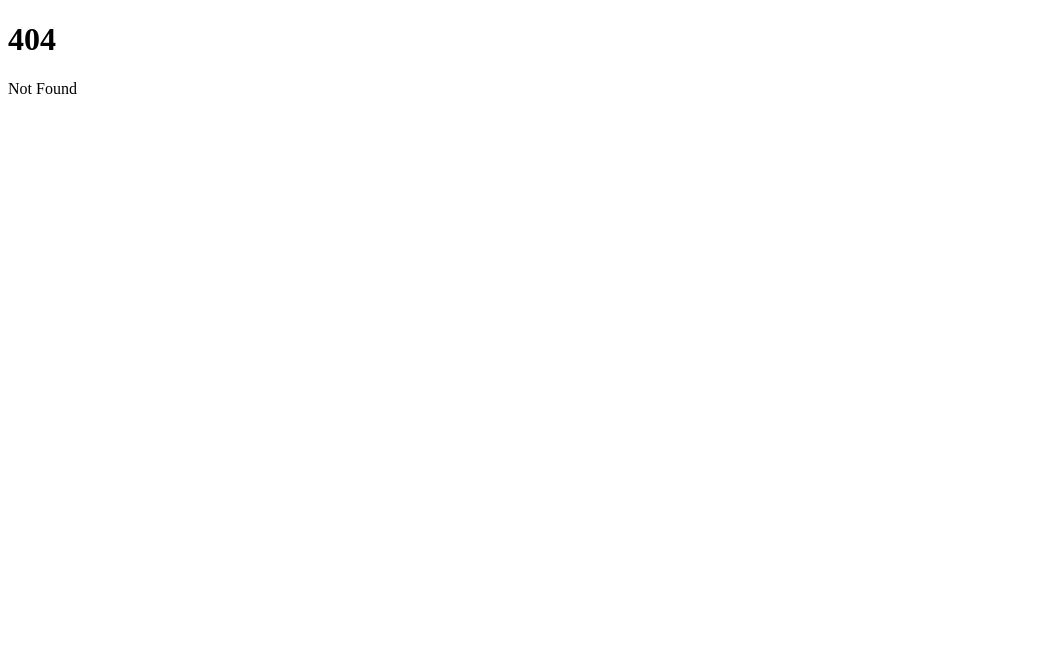
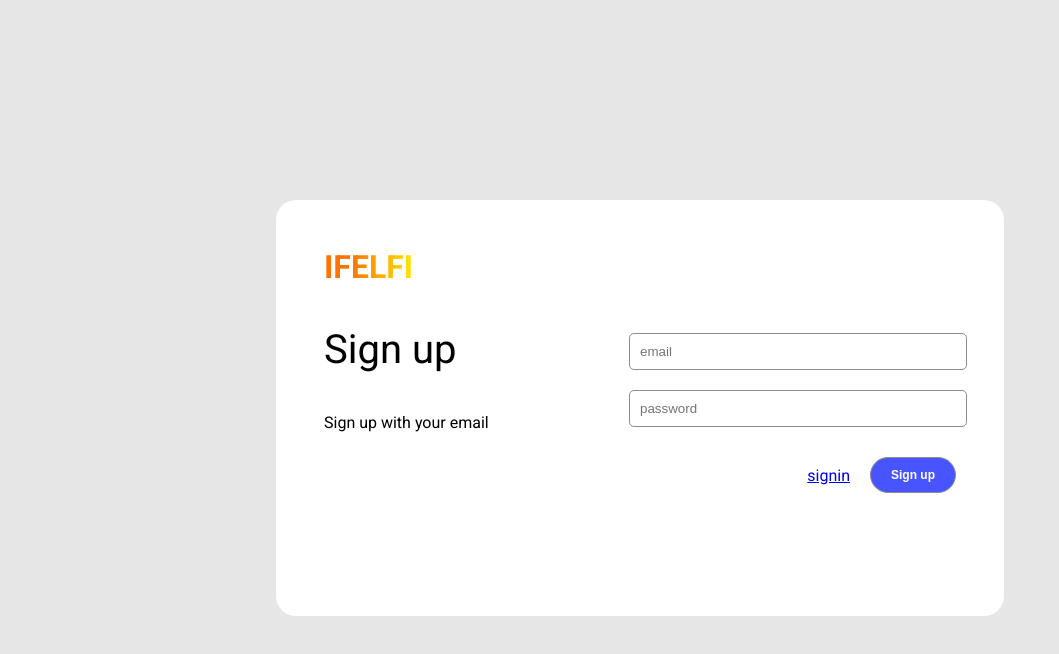
Before and after one commit to IFELFI/ifauth-front, a SvelteKit app: page /signup in a window 1280 px wide. Before the commit this address had no page. Shown: the top 654 px of the page, without its empty margins (0-1059 px from the left). Built offline with nearby package versions, Linux system fonts and the light colour scheme.

Commit message:
Authorization logic working

```diff
--- a/package.json
+++ b/package.json
@@ -13,7 +13,7 @@
 		"format": "prettier --write ."
 	},
 	"devDependencies": {
-		"@sveltejs/adapter-auto": "^3.0.0",
+		"@sveltejs/adapter-auto": "^3.2.0",
 		"@sveltejs/kit": "^2.0.0",
 		"@sveltejs/vite-plugin-svelte": "^3.0.0",
 		"@types/eslint": "^8.56.0",
--- /dev/null
+++ b/src/app.css
@@ -0,0 +1,45 @@
+:root {
+  --button-color: #4855ff;
+  --border-color: #8d8d8d;
+
+  --border: 1px solid var(--border-color);
+}
+
+body {
+  background-color: #e6e6e6;
+  font-family: 'Roboto', sans-serif;
+}
+
+form {
+  display: flex;
+  flex-direction: column;
+  align-items: center;
+}
+
+form > input {
+  margin: 10px 0;
+  padding: 10px;
+  width: 100%;
+  border: var(--border);
+  border-radius: 5px;
+}
+
+.button-container {
+  display: flex;
+  margin-top: 20px;
+  flex-direction: row;
+  align-items: center;
+  justify-content: right;
+  width: 100%;
+}
+
+.button-container > button {
+  margin-left: 20px;
+  padding: 10px 20px;
+  border: var(--border);
+  border-radius: 20px;
+  background-color: var(--button-color);
+  color: white;
+  font-size: 12px;
+  font-weight: bold;
+}
--- a/src/app.html
+++ b/src/app.html
@@ -3,6 +3,9 @@
 	<head>
 		<meta charset="utf-8" />
 		<link rel="icon" href="%sveltekit.assets%/favicon.png" />
+		<style>
+      @import url('https://fonts.googleapis.com/css2?family=Roboto:ital,wght@0,100;0,300;0,400;0,500;0,700;0,900;1,100;1,300;1,400;1,500;1,700;1,900&display=swap');
+    </style>
 		<meta name="viewport" content="width=device-width, initial-scale=1" />
 		%sveltekit.head%
 	</head>
--- /dev/null
+++ b/src/lib/Logo.svelte
@@ -0,0 +1,29 @@
+<div class="logo">
+  <div class="logo-front">
+    IF
+  </div>
+  <div class="logo-back">
+    ELFI
+  </div>
+</div>
+
+<style>
+  .logo {
+    text-transform: 'uppercase';
+    align-items: left;
+    display: flex;
+    flex-direction: row;
+    font-size: 2rem;
+    font-weight: bold;
+  }
+
+  .logo-front {
+    color: rgb(255, 115, 0);
+  }
+
+  .logo-back {
+    background: linear-gradient(90deg, rgb(255, 115, 0), rgb(255, 230, 0));
+    color: transparent;
+    background-clip: text;
+  }
+</style>
--- /dev/null
+++ b/src/lib/auth.svelte
@@ -0,0 +1,47 @@
+<script>
+	import Logo from "./Logo.svelte";
+</script>
+
+<div class="auth-container">
+  <div class="info-container">
+    <Logo />
+    <div class="info">
+      <div class="path-container">
+        <slot name="path" />
+      </div>
+      <div class="guide-container">
+        <slot name="guide" />
+      </div>
+    </div>
+  </div>
+  <div class="form-container">
+    <slot name="form"/>
+  </div>
+</div>
+
+<style>
+  .info-container {
+    display: flex;
+    flex-direction: column;
+  }
+  .path-container {
+    font-size: 2.5rem;
+  }
+  .guide-container {
+    font-size: 1rem;
+  }
+  .form-container {
+    flex-direction: column;
+    align-self: center;
+  }
+  .auth-container {
+    display: grid;
+    grid-template-columns: 1fr 1fr;
+    width: clamp(400px, 50%, 1000px);
+    height: 40vh;
+    padding: 3rem;
+    border-radius: 20px;
+    background-color: white;
+    justify-content: center;
+  }
+</style>
--- /dev/null
+++ b/src/routes/+layout.svelte
@@ -0,0 +1,22 @@
+<script>
+	import Info from '$lib/auth.svelte';
+  import '../app.css';
+</script>
+
+<title>
+  IFELFI
+</title>
+<main>
+    <slot />
+</main>
+
+<style>
+  main {
+    display: flex;
+    flex-direction: column;
+    align-items: center;
+    justify-content: center;
+    min-height: 100vh;
+  }
+
+</style>
--- /dev/null
+++ b/src/routes/+page.server.js
@@ -0,0 +1,5 @@
+import { redirect } from "@sveltejs/kit";
+
+export function load() {
+  throw redirect(307, '/signin');
+}
--- a/src/routes/+page.svelte
+++ b/src/routes/+page.svelte
@@ -1,2 +1,3 @@
-<h1>Welcome to SvelteKit</h1>
-<p>Visit <a href="https://kit.svelte.dev">kit.svelte.dev</a> to read the documentation</p>
+<main>
+  hello
+</main>
--- /dev/null
+++ b/src/routes/signup/+page.svelte
@@ -0,0 +1,22 @@
+<script>
+  import Auth from '$lib/auth.svelte';
+</script>
+
+<Auth>
+  <div slot="path">
+    <p>Sign up</p>
+  </div>
+
+  <div slot="guide">
+    <p>Sign up with your email</p>
+  </div>
+
+  <form slot="form" method="POST">
+    <input type="text" placeholder="email" />
+    <input type="password" placeholder="password" />
+    <div class="button-container">
+      <a href="/signin">signin</a>
+      <button type="submit">Sign up</button>
+    </div>
+  </form>
+</Auth>
```
Also changed, not shown: src/routes/signin/+page.server.js (added, +37 -0 lines), src/routes/signin/+page.svelte (added, +22 -0 lines), 1 other file (tests, documents, lock files or other folders).
